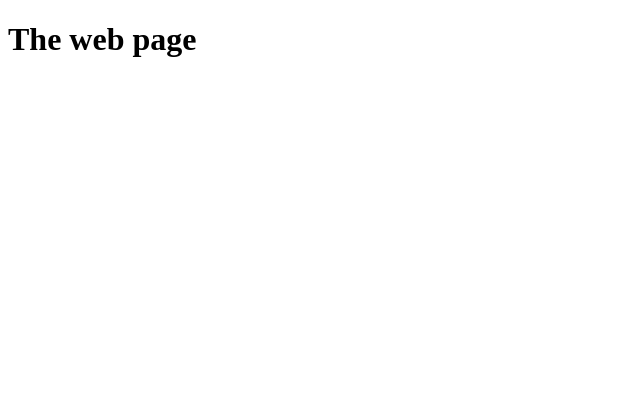
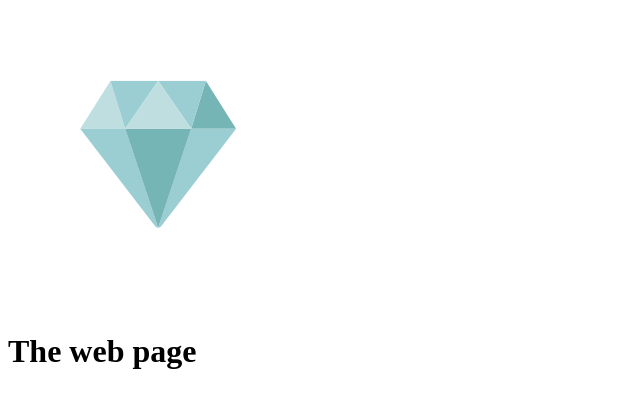
Before and after one commit to Anton-qwerty/shiny-palm-tree, a plain HTML site: page index.html in a window 1280 px wide. Shown: the whole page, without its empty margins (0-640 px from the left). Drawn offline with Linux system fonts and the light colour scheme.

Commit message:
just did some changes

```diff
--- a/index.html
+++ b/index.html
@@ -3,8 +3,13 @@
   <head>
     <meta charset="utf-8">
     <title>Web test</title>
+    <link rel="stylesheet" href="style.css">
   </head>
   <body>
+    <div class="container">
+    <img id="logo" src="diamond.png" alt="">
     <h1>The web page</h1>
+
+    </div>
   </body>
 </html>
```
